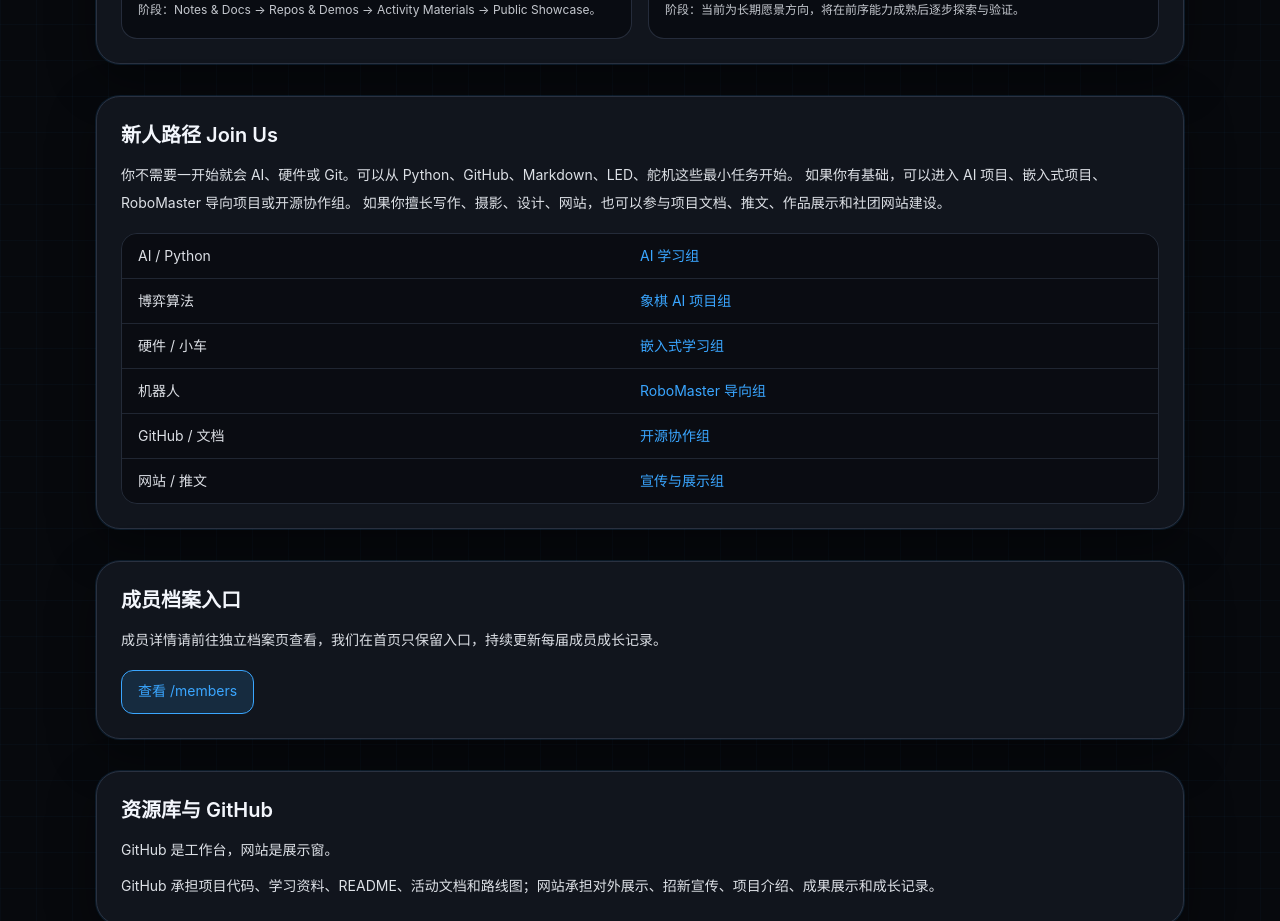
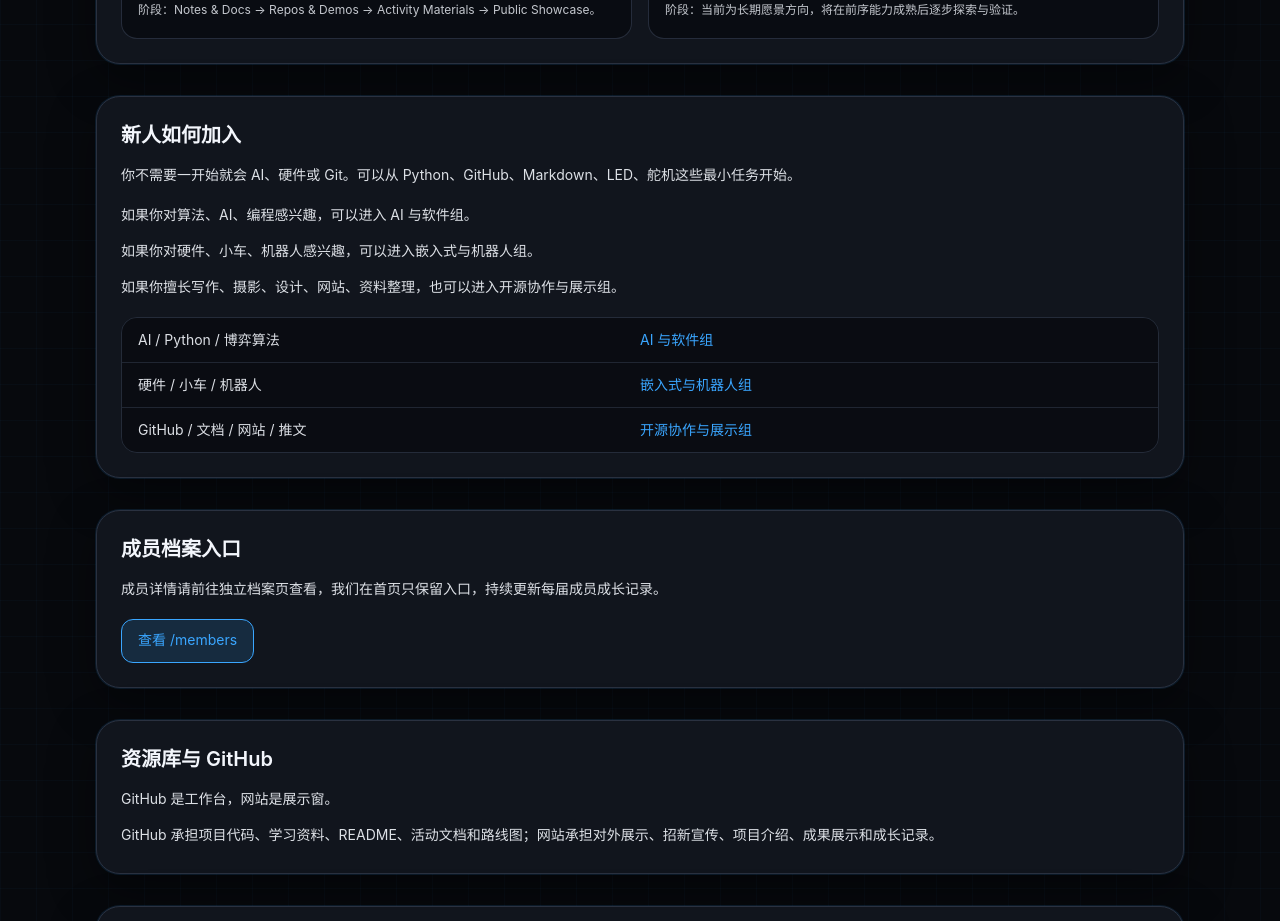
Before and after one commit to Gzx-070829/autolife-lab, a Next.js app: page / in a window 1280 px wide. Shown: the part 1740-2661 px from the top of the page. Built offline with nearby package versions, Linux system fonts and the light colour scheme.

Commit message:
简化首页新人路径为三组分流

```diff
--- a/app/page.tsx
+++ b/app/page.tsx
@@ -74,12 +74,9 @@ const projects = [
 ];
 
 const joinPaths = [
-  ["AI / Python", "AI 学习组"],
-  ["博弈算法", "象棋 AI 项目组"],
-  ["硬件 / 小车", "嵌入式学习组"],
-  ["机器人", "RoboMaster 导向组"],
-  ["GitHub / 文档", "开源协作组"],
-  ["网站 / 推文", "宣传与展示组"],
+  ["AI / Python / 博弈算法", "AI 与软件组"],
+  ["硬件 / 小车 / 机器人", "嵌入式与机器人组"],
+  ["GitHub / 文档 / 网站 / 推文", "开源协作与展示组"],
 ];
 
 const navLinkClass =
@@ -181,12 +178,13 @@ export default function HomePage() {
         </section>
 
         <section id="join" className="mt-6 rounded-3xl border border-line bg-panel p-5 shadow-card sm:mt-8 sm:p-6">
-          <h2 className="text-xl font-semibold">新人路径 Join Us</h2>
+          <h2 className="text-xl font-semibold">新人如何加入</h2>
           <p className="mt-3 text-sm leading-7 text-ink/90">
             你不需要一开始就会 AI、硬件或 Git。可以从 Python、GitHub、Markdown、LED、舵机这些最小任务开始。
-            如果你有基础，可以进入 AI 项目、嵌入式项目、RoboMaster 导向项目或开源协作组。
-            如果你擅长写作、摄影、设计、网站，也可以参与项目文档、推文、作品展示和社团网站建设。
           </p>
+          <p className="mt-3 text-sm leading-7 text-ink/90">如果你对算法、AI、编程感兴趣，可以进入 AI 与软件组。</p>
+          <p className="mt-2 text-sm leading-7 text-ink/90">如果你对硬件、小车、机器人感兴趣，可以进入嵌入式与机器人组。</p>
+          <p className="mt-2 text-sm leading-7 text-ink/90">如果你擅长写作、摄影、设计、网站、资料整理，也可以进入开源协作与展示组。</p>
           <div className="mt-4 overflow-hidden rounded-2xl border border-line/80">
             {joinPaths.map(([from, to]) => (
               <div key={from} className="grid grid-cols-2 border-b border-line/70 bg-base/65 px-4 py-3 text-sm last:border-b-0">
```
